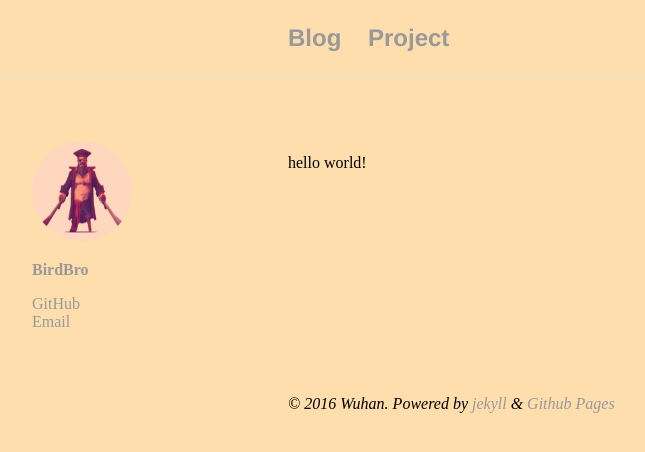
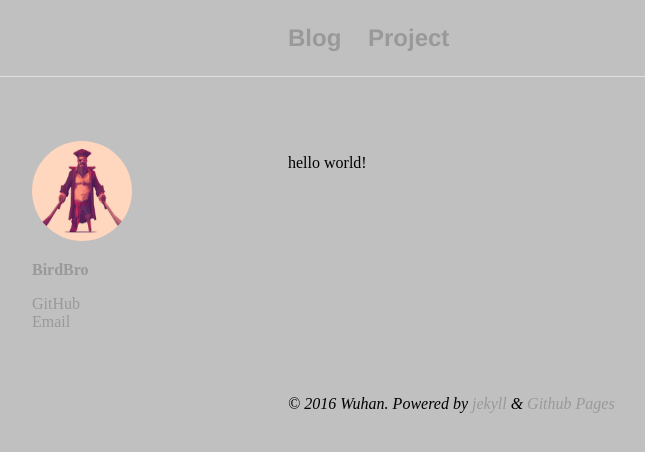
Before and after one commit to netassa/netassa.github.io, a Jekyll site: the page built from blog/index.html, in a window 1280 px wide. Shown: the top 452 px of the page, without its empty margins (32-677 px from the left). Built offline with Jekyll 4.4.1, drawn with Linux system fonts in a browser that asks for light colours.

Commit message:
Update home.css

```diff
--- a/css/home.css
+++ b/css/home.css
@@ -22,7 +22,7 @@ a:hover {
     text-decoration: underline;
 }
 body {
-	background-color: #FFDEAD;
+	background-color: #C0C0C0;
 	margin: 10px auto;
 	width: 100%;
 }
```
